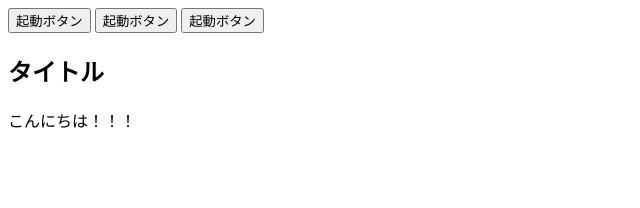
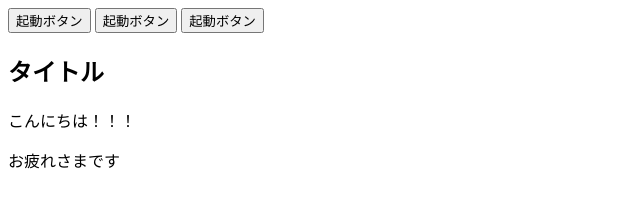
Before and after one commit to Kikuna-303/0829-Practice, a plain HTML site: page index.html in a window 1280 px wide. Shown: the whole page, without its empty margins (0-640 px from the left). Drawn offline with Linux system fonts and the light colour scheme.

Commit message:
ptag　追加

```diff
--- a/index.html
+++ b/index.html
@@ -12,3 +12,5 @@
         <p>こんにちは！！！</p>
     </body>
 </html>
+
+<p>お疲れさまです</p>
```
